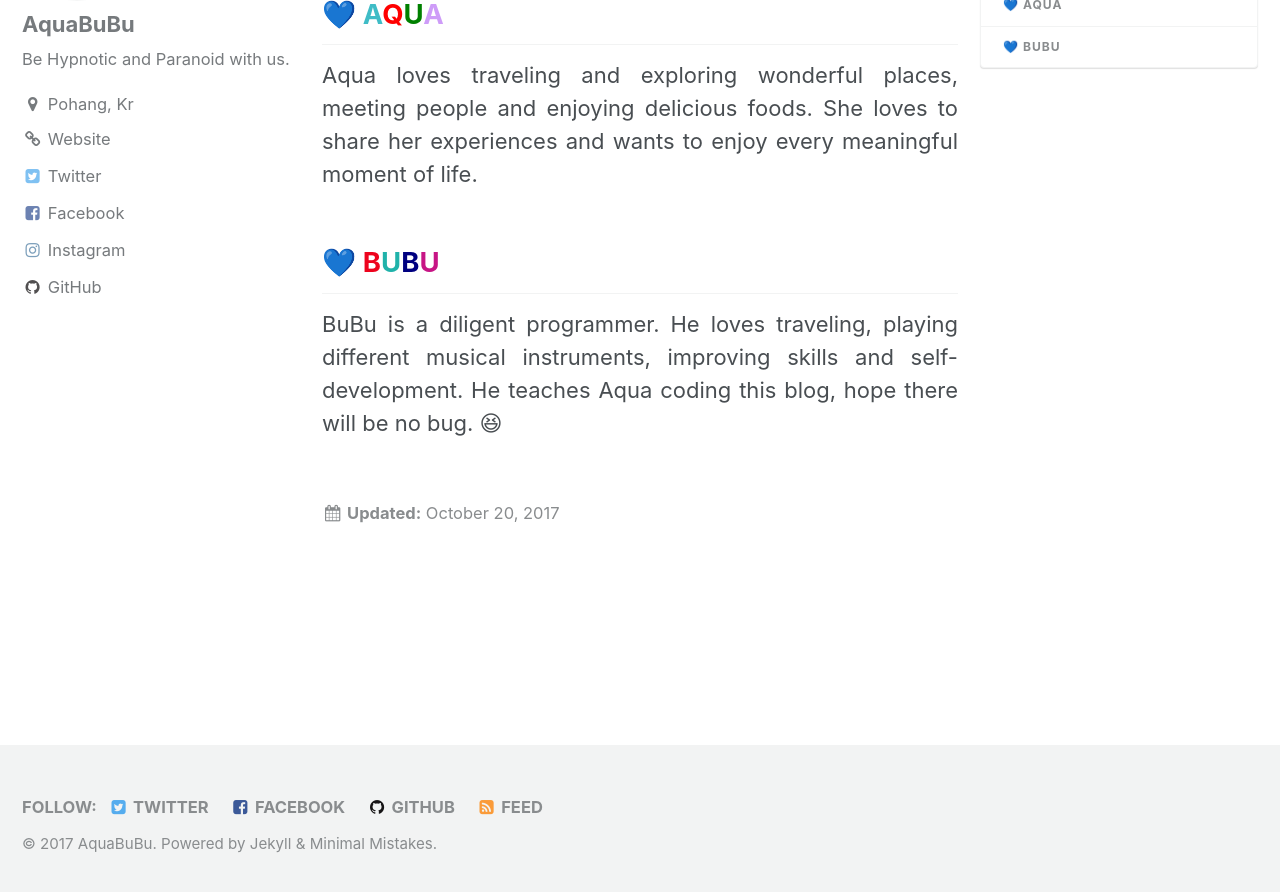
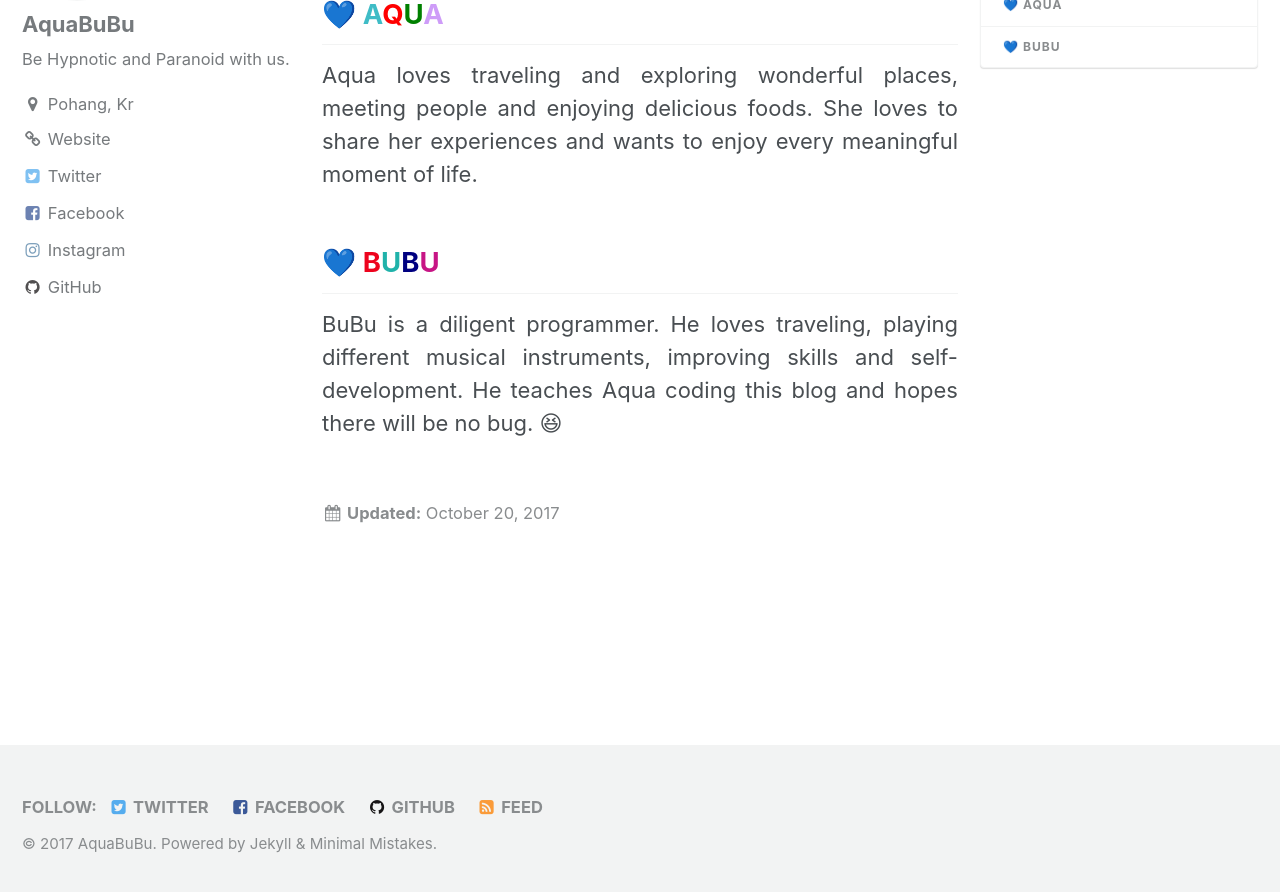
Before and after one commit to aquabubu/home, a Jekyll site: the page built from _pages/about.md, in a window 1280 px wide and 900 px high, scrolled down 253 px. Shown: the top 892 px of the window. Built offline with Jekyll 4.4.1, drawn with Linux system fonts in a browser that asks for light colours; emoji names are drawn with the system emoji font.

Commit message:
Update sites

```diff
--- a/_pages/about.md
+++ b/_pages/about.md
@@ -13,5 +13,5 @@ Aqua loves traveling and exploring wonderful places, meeting people and enjoying
 {: style="text-align: justify;"}
 
 ## :blue_heart: <font color="#ED031D">B</font><font color="LightSeaGreen">U</font><font color="navy">B</font><font color="MediumVioletRed">U</font>
-BuBu is a diligent programmer. He loves traveling, playing different musical instruments, improving skills and self-development. He teaches Aqua coding this blog, hope there will be no bug. :satisfied:
+BuBu is a diligent programmer. He loves traveling, playing different musical instruments, improving skills and self-development. He teaches Aqua coding this blog and hopes there will be no bug. :satisfied:
 {: style="text-align: justify;"}
```
